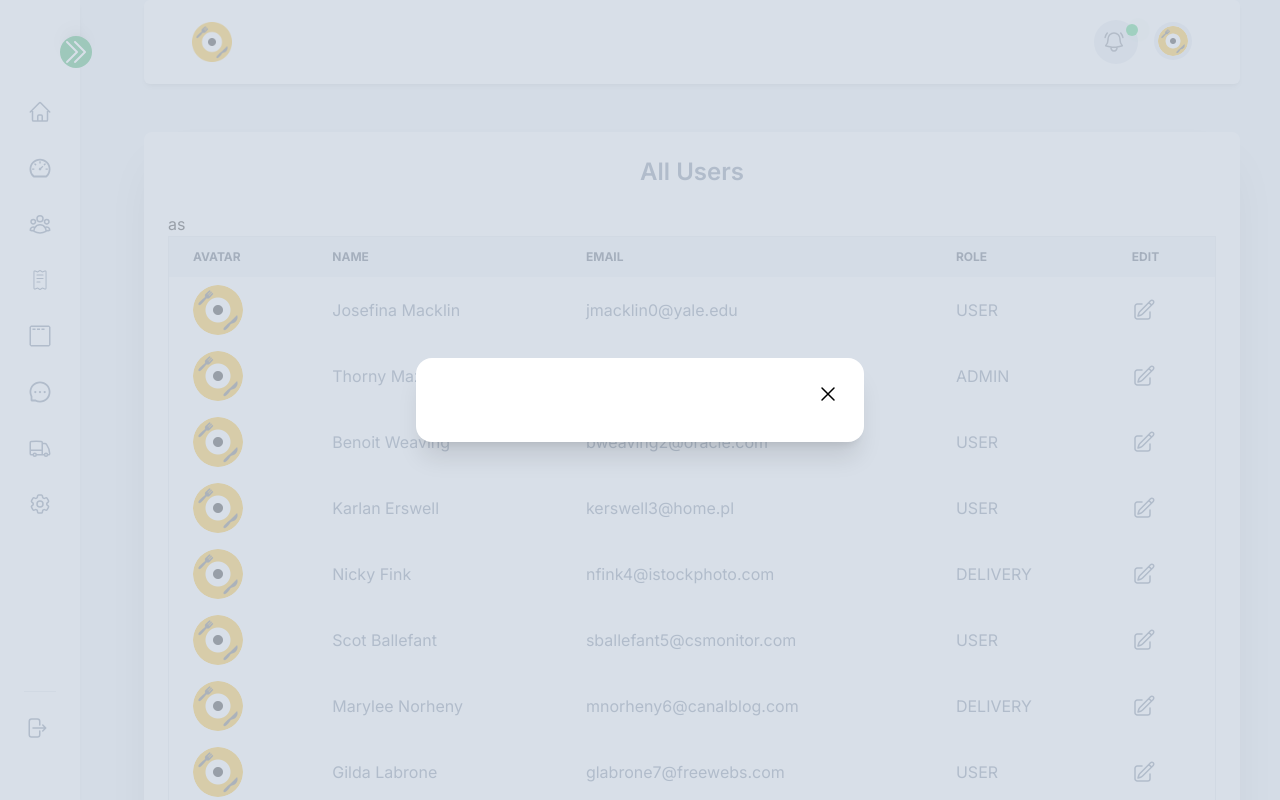
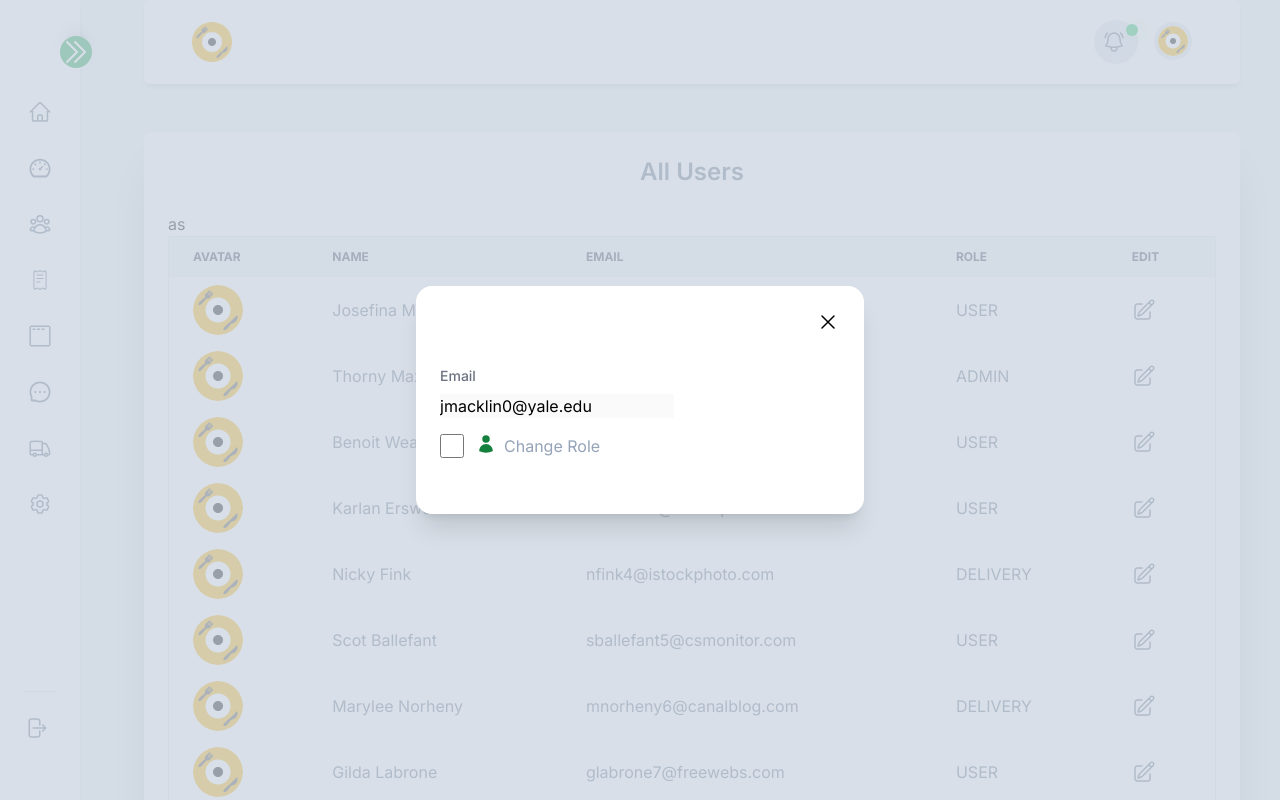
Before and after one commit to ZASFM/shon-immer, a Next.js app: page /dashboard/users in a window 1280 px wide. Both pictures are taken after a click on the icon 1143 px from the left and 310 px from the top of the page. Shown: the top 800 px of the page. Built offline with nearby package versions, Linux system fonts and the light colour scheme; a web font is replaced by a local one.

Commit message:
edit modal

```diff
--- a/app/(dashboard)/dashboard/users/EditRoleForm.tsx
+++ b/app/(dashboard)/dashboard/users/EditRoleForm.tsx
@@ -1,14 +1,87 @@
+"use client";
+
+import { useState } from "react";
+import { GoChevronDown } from "react-icons/go";
+import { HiUser } from "react-icons/hi2";
 import { User } from "@/app/(user)/user/orders/UserOrders";
 
-type EditRoleModalProp={
-   user:User
-}
+type Props = {
+  user: User;
+};
 
+const EditRoleForm = ({ user }: Props) => {
+  const ROLES = ["USER", "ADMIN", "DELIVERY"];
 
-const EditRoleForm=({user}:EditRoleModalProp)=>{
-   return (
-      <div></div>
-   )
-}
+  const [role, setRole] = useState(ROLES[0]);
+  const [showChangeRole, setShowChangeRole] = useState(false);
+
+  return (
+    <>
+      <div className="my-8 space-y-4 ">
+        <div>
+          <label htmlFor="surname" className="form-label">
+            Email
+          </label>
+          <input
+            type="text"
+            name="email"
+            className="formInput"
+            placeholder="Email"
+            value={user.email as string}
+            disabled
+          />
+        </div>
+        <div className="flex mt-5">
+          <input
+            className="w-6 h-6 text-slate-900 bg-slate-100 rounded focus:outline-none "
+            type="checkbox"
+            checked={showChangeRole}
+            onChange={(e) => {
+              setShowChangeRole(e.target.checked);
+            }}
+          />
+          <div className="flex ml-3">
+            {" "}
+            <HiUser className="mr-2 h-5 w-5 text-green-700" />{" "}
+            <span className="text-slate-400">Change Role</span>{" "}
+          </div>
+        </div>
+
+        {showChangeRole ? (
+          <div>
+            <label htmlFor="brand" className="form-label">
+              User Type
+            </label>
+
+            <div className="relative inline-block w-full">
+              <select
+                id="leave-type"
+                value={role}
+                onChange={(e) => setRole(e.target.value)}
+                className="block w-full rounded-md appearance-none bg-white border
+                 border-green-400 px-4 py-2 pr-8 leading-tight  focus:outline-none  "
+              >
+                {ROLES.map((role) => (
+                  <option key={role} value={role}>
+                    {role}
+                  </option>
+                ))}
+              </select>
+              <div className="pointer-events-none absolute inset-y-0 right-0 flex items-center px-2 text-gray-700 ">
+                <GoChevronDown className="dark:text-gray-300" />
+              </div>
+            </div>
+
+            <button type="button" className="mt-4 form-button">
+              Change Role
+            </button>
+          </div>
+        ) : (
+          ""
+        )}
+      </div>
+    </>
+  );
+};
 
 export default EditRoleForm;
```
Also changed, not shown: types.ts (+6 -2 lines).
